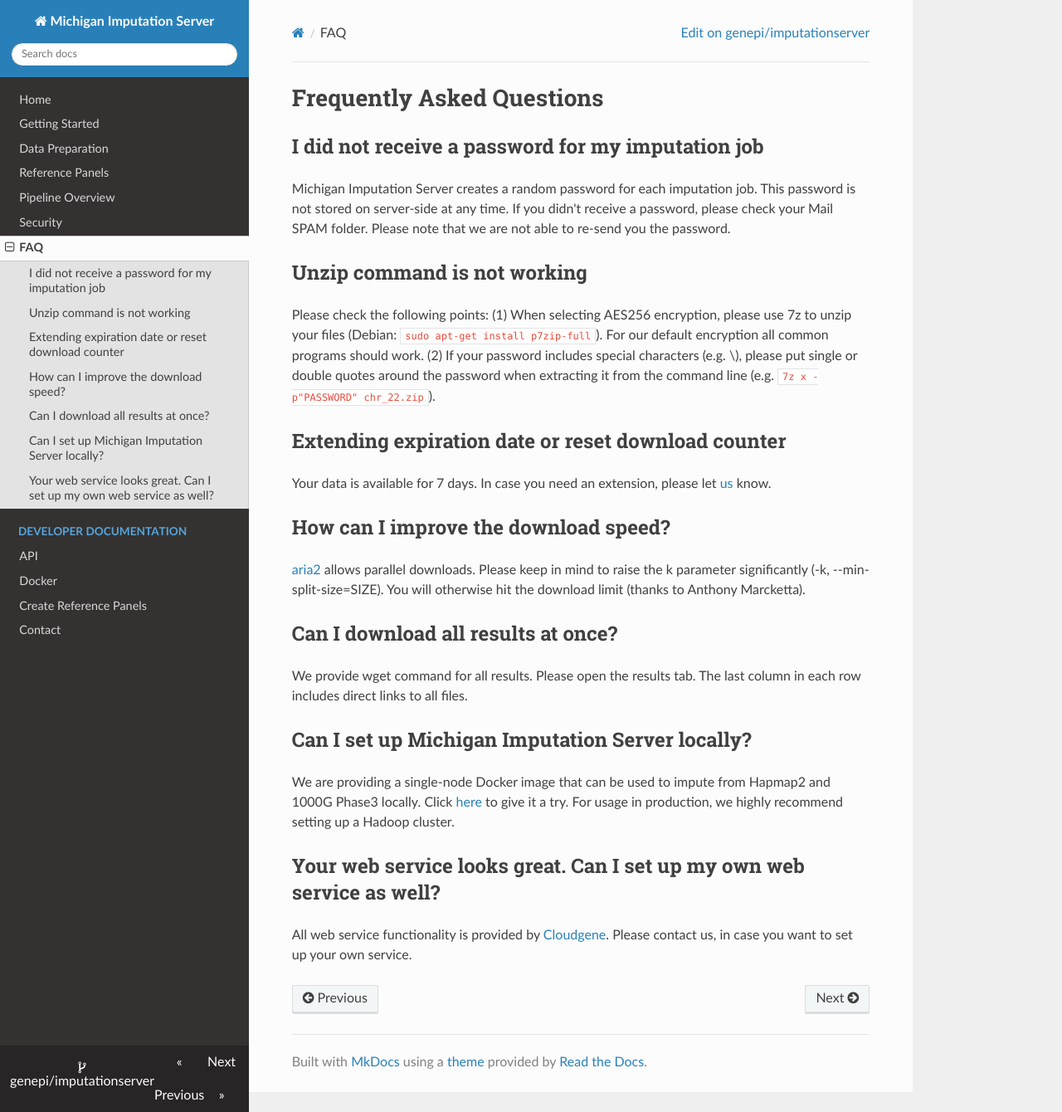
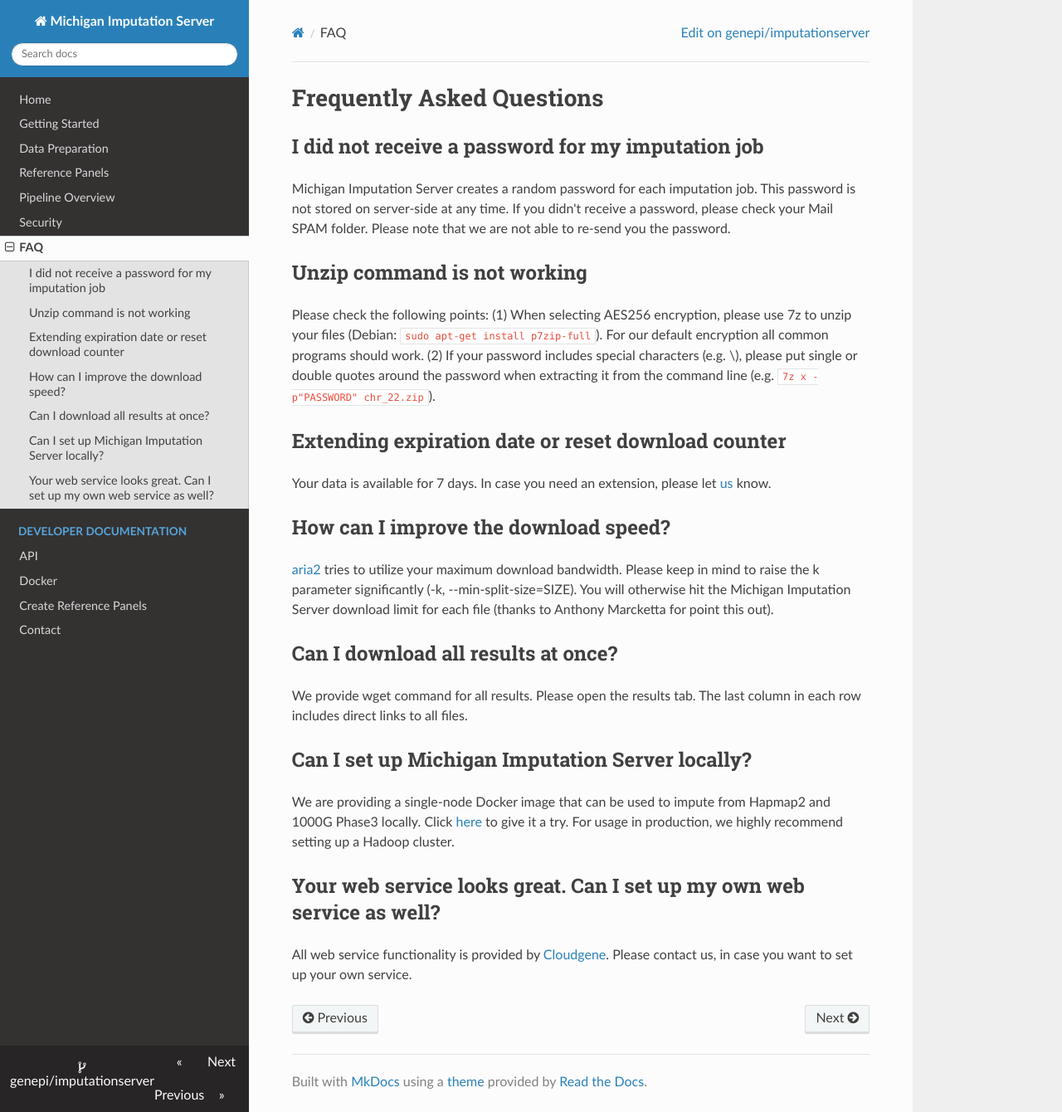
Before and after one commit to genepi/imputationserver, an MkDocs documentation site: the page built from docs/faq.md, in a window 1280 px wide and 1340 px high. Shown: the whole window at 83% size. Built offline with MkDocs 1.6.1, drawn with Linux system fonts in a browser that asks for light colours; nearby versions of some CDN libraries; old or Windows-style settings are respelled for this version of MkDocs.

Commit message:
Update faq.md

```diff
--- a/docs/faq.md
+++ b/docs/faq.md
@@ -10,7 +10,7 @@ Please check the following points: (1) When selecting AES256 encryption, please
 Your data is available for 7 days. In case you need an extension, please let [us](/contact) know.
 
 ## How can I improve the download speed?
-[aria2](https://aria2.github.io/) allows parallel downloads. Please keep in mind to raise the k parameter significantly (-k, --min-split-size=SIZE). You will otherwise hit the download limit (thanks to Anthony Marcketta).
+[aria2](https://aria2.github.io/) tries to utilize your maximum download bandwidth. Please keep in mind to raise the k parameter significantly (-k, --min-split-size=SIZE). You will otherwise hit the Michigan Imputation Server download limit for each file (thanks to Anthony Marcketta for point this out).
 
 ## Can I download all results at once?
 We provide wget command for all results. Please open the results tab. The last column in each row includes direct links to all files.
```
